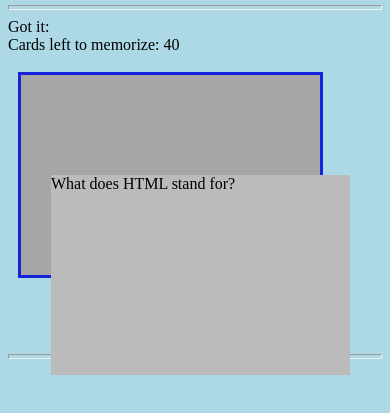
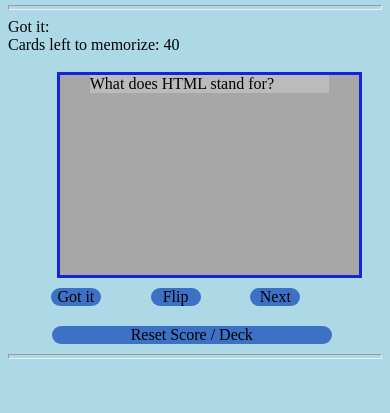
Before and after one commit to BostonTechie/Flashcards, a plain HTML site: page index.html in a window 390 px wide. Shown: the part 103-516 px from the top of the page. Drawn offline with nearby package versions, Linux system fonts and the light colour scheme.

Commit message:
animation woking

```diff
--- a/style.css
+++ b/style.css
@@ -203,8 +203,6 @@
     /* This container is needed to position the front and back side */
  .animate {
         position: relative;
-        width: 100%;
-        height: 100%;
         text-align: center;
         transition: transform 2.0s;
         transform-style: preserve-3d;
@@ -218,7 +216,6 @@
 
 
   #flashCardFront, #flashCardBack {
-        position: absolute;
         width: 100%;
         height: 100%;
         -webkit-backface-visibility: hidden;
@@ -228,6 +225,7 @@
   #flashCardFront{
         background-color: #bbb;
         color: black;
+
   }
 
   #flashCardBack{
@@ -284,19 +282,15 @@
     }
 
     #divCard{
-        display: grid;
-        grid-template-columns:  1fr;
-        grid-template-rows:  1fr;
         height: 200px;
         width: 80%;
         background-color: rgb(167, 167, 167);
         border: 3px solid rgb(22, 35, 216);
-        margin-left: 10px;
+        margin-right: 20px;
+
     }
 
-    #flashCard{
-        font-size: large;
-    }
+
 
     #gotItButton{
         grid-column: 1 ;
```
